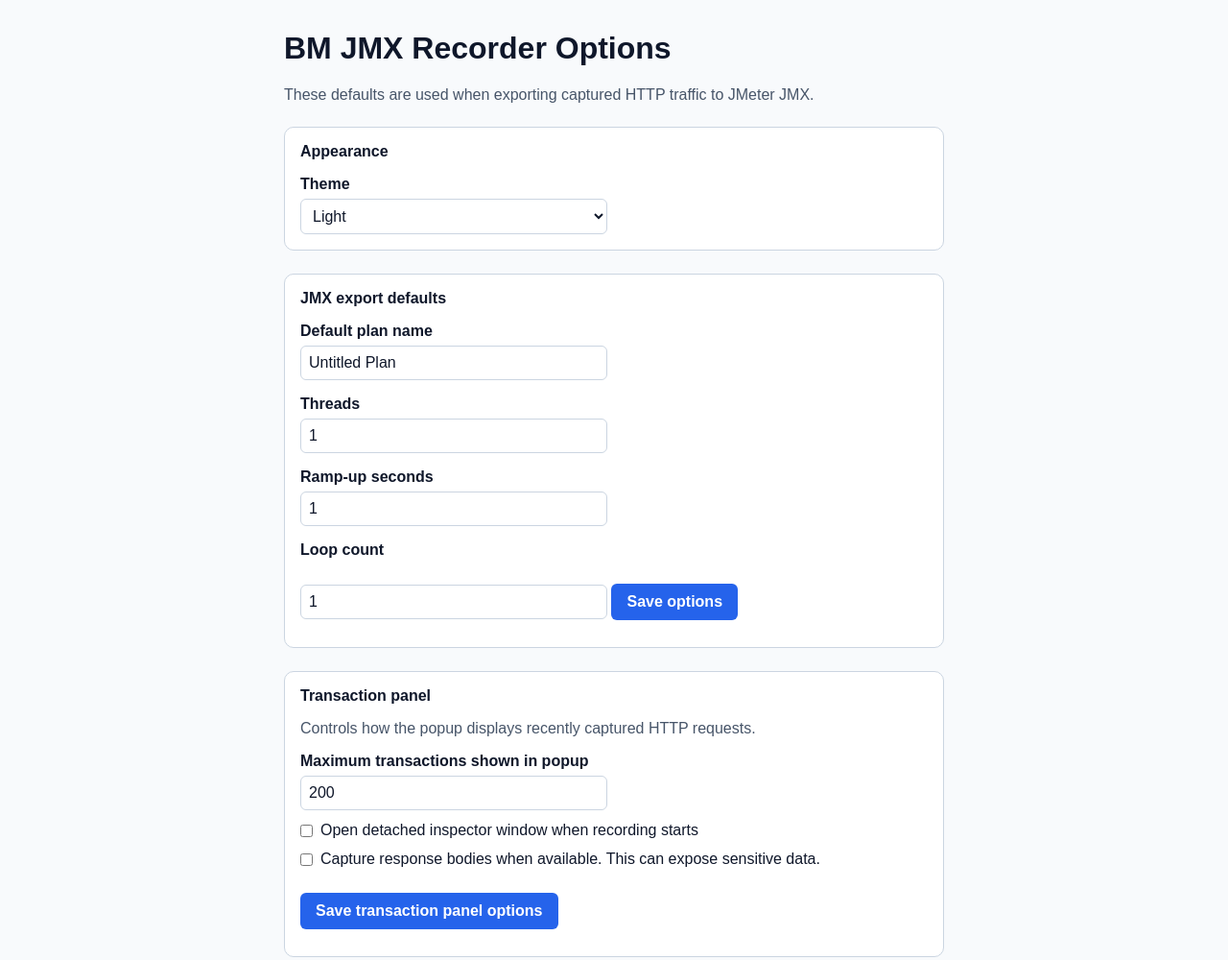
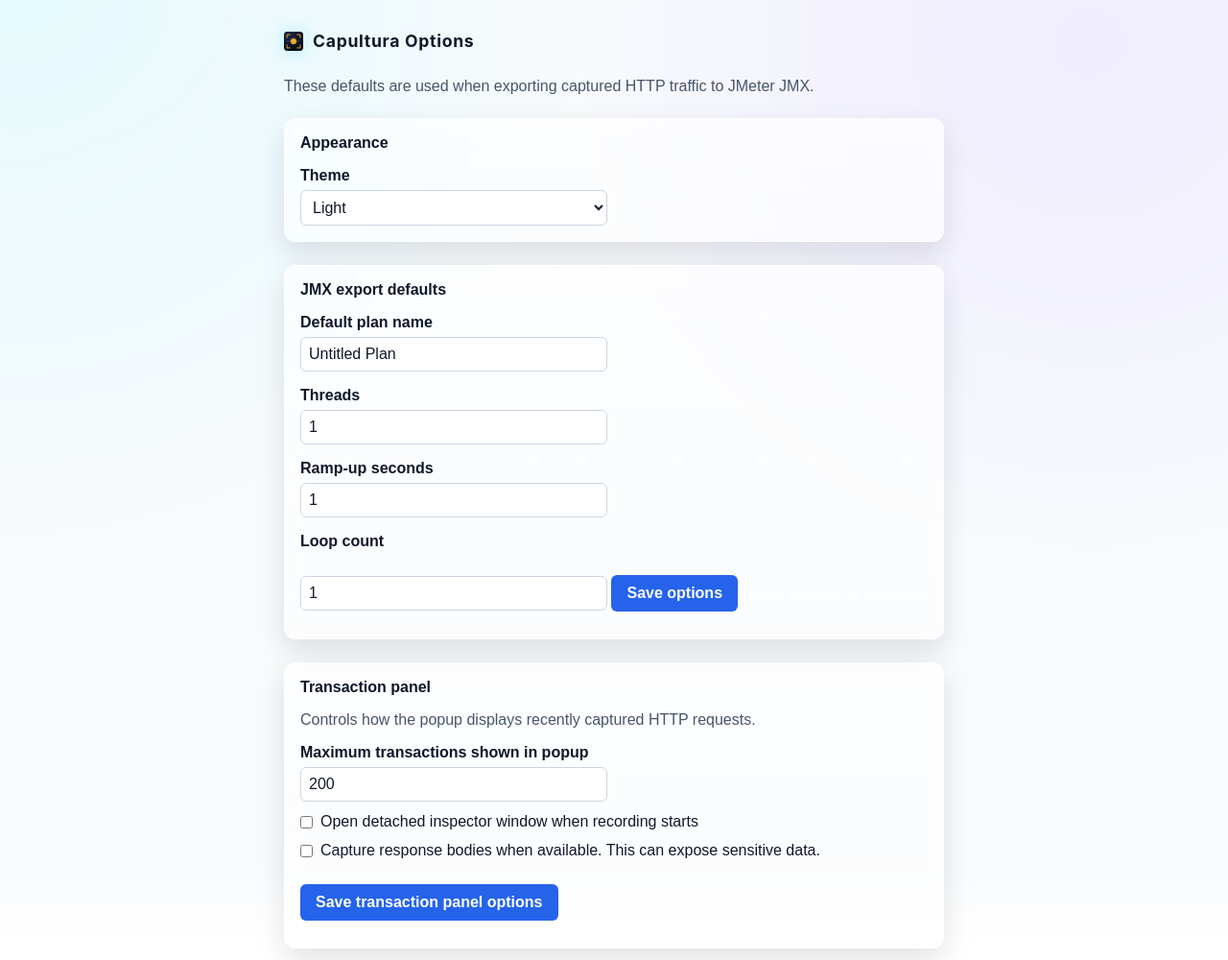
Before and after one commit to testudoq-org/jMeterRec, a website built with Vite: page src/options/options.html in a window 1280 px wide. Shown: the top 1000 px of the page at 96% size. Built offline with nearby package versions, Linux system fonts and the light colour scheme; some packages are replaced by stand-ins of ours.

Commit message:
feat: Update UI styles with new color variables, enhance button interactions, and improve layout for options and popup pages

```diff
--- a/src/options/options.css
+++ b/src/options/options.css
@@ -4,15 +4,26 @@
 
   --color-background: #f8fafc;
   --color-surface: #ffffff;
+  --color-surface-raised: rgb(255 255 255 / 0.78);
   --color-border: #cbd5e1;
+  --color-glass-border: rgb(255 255 255 / 0.62);
   --color-text: #0f172a;
   --color-muted: #475569;
   --color-primary: #2563eb;
   --color-primary-dark: #1d4ed8;
   --color-success: #15803d;
   --color-focus: rgb(37 99 235 / 35%);
+  --color-ambient-a: rgb(125 249 255 / 0.14);
+  --color-ambient-b: rgb(179 136 255 / 0.12);
+  --color-brand-cyan: #22d3ee;
+  --color-brand-violet: #8b5cf6;
+  --color-brand-pink: #ec4899;
+  --color-neon-glow: rgb(34 211 238 / 0.34);
+  --glass-highlight: rgb(255 255 255 / 0.72);
+  --glass-surface: rgb(255 255 255 / 0.58);
+  --glass-shadow: 0 12px 30px rgb(15 23 42 / 0.12);
   --radius-sm: 6px;
-  --radius-md: 10px;
+  --radius-md: 12px;
 }
 
 [data-theme='dark'] {
@@ -20,13 +31,24 @@
 
   --color-background: #0f172a;
   --color-surface: #111827;
+  --color-surface-raised: rgb(15 23 42 / 0.72);
   --color-border: #334155;
+  --color-glass-border: rgb(148 163 184 / 0.22);
   --color-text: #e5e7eb;
   --color-muted: #94a3b8;
   --color-primary: #60a5fa;
   --color-primary-dark: #3b82f6;
   --color-success: #4ade80;
   --color-focus: rgb(96 165 250 / 45%);
+  --color-ambient-a: rgb(34 211 238 / 0.16);
+  --color-ambient-b: rgb(168 85 247 / 0.14);
+  --color-brand-cyan: #67e8f9;
+  --color-brand-violet: #a78bfa;
+  --color-brand-pink: #f472b6;
+  --color-neon-glow: rgb(103 232 249 / 0.42);
+  --glass-highlight: rgb(30 41 59 / 0.52);
+  --glass-surface: rgb(15 23 42 / 0.58);
+  --glass-shadow: 0 14px 34px rgb(0 0 0 / 0.34);
 }
 
 * {
@@ -34,15 +56,73 @@
 }
 
 body {
+  position: relative;
+  isolation: isolate;
   max-width: 720px;
   margin: 32px auto;
   padding: 0 16px;
-  background: var(--color-background);
+  overflow-x: hidden;
+  background: transparent;
   color: var(--color-text);
 }
 
+body::before {
+  content: '';
+  position: fixed;
+  inset: -18%;
+  z-index: -1;
+  background:
+    radial-gradient(circle at 18% 12%, var(--color-ambient-a), transparent 34%),
+    radial-gradient(circle at 82% 18%, var(--color-ambient-b), transparent 32%),
+    linear-gradient(135deg, var(--color-background), var(--color-background));
+  filter: blur(28px) saturate(115%);
+  transform: translateX(-6%);
+  animation: bgFloat 16s ease-in-out infinite alternate;
+  pointer-events: none;
+}
+
 h1 {
+  display: inline-flex;
+  align-items: center;
+  gap: 0.5rem;
   margin-top: 0;
+  margin-bottom: 12px;
+  font-family:
+    'Inter',
+    'Segoe UI',
+    Roboto,
+    system-ui,
+    -apple-system,
+    Arial,
+    sans-serif;
+  font-size: 1.1rem;
+  font-weight: 650;
+  letter-spacing: 0.04em;
+  color: var(--color-text);
+  text-shadow: 0 1px 0 rgb(255 255 255 / 0.08);
+}
+
+/* Decorative emblem. The H1 text remains readable. */
+h1::before {
+  content: '';
+  display: inline-flex;
+  width: 1.25rem;
+  height: 1.25rem;
+  flex: 0 0 1.25rem;
+  margin-right: 0.125rem;
+  background: url('../icons/master.svg') center / contain no-repeat;
+
+  filter: drop-shadow(0 0 10px var(--color-neon-glow));
+  transform-origin: center;
+  transition:
+    transform 0.36s cubic-bezier(0.2, 0.9, 0.3, 1),
+    filter 0.36s ease;
+  pointer-events: none;
+}
+
+h1:hover::before {
+  transform: rotate(7deg) scale(1.05);
+  filter: drop-shadow(0 0 14px var(--color-neon-glow));
 }
 
 h2 {
@@ -82,25 +162,40 @@ button {
   cursor: pointer;
   font: inherit;
   font-weight: 700;
+  transition:
+    transform 0.16s cubic-bezier(0.2, 0.9, 0.3, 1),
+    box-shadow 0.16s ease,
+    background 0.16s ease;
 }
 
-button:hover {
+button:hover:not(:disabled) {
   background: var(--color-primary-dark);
+  transform: translateY(-1px);
+  box-shadow: 0 10px 24px rgb(37 99 235 / 0.18);
+}
+
+button:active:not(:disabled) {
+  transform: translateY(0);
 }
 
 button:focus-visible,
 input:focus-visible,
 select:focus-visible {
   outline: 3px solid var(--color-focus);
-  outline-offset: 2px;
+  outline-offset: 3px;
+  box-shadow: 0 0 0 5px rgb(37 99 235 / 0.08);
 }
 
 .options-section {
   margin-top: 24px;
+  margin-bottom: 14px;
   padding: 16px;
-  border: 1px solid var(--color-border);
+  border: 1px solid var(--color-glass-border);
   border-radius: var(--radius-md);
-  background: var(--color-surface);
+  background: linear-gradient(180deg, var(--glass-highlight), var(--glass-surface));
+  box-shadow: var(--glass-shadow);
+  backdrop-filter: blur(10px) saturate(140%);
+  -webkit-backdrop-filter: blur(10px) saturate(140%);
 }
 
 .checkbox-row {
@@ -123,3 +218,25 @@ select:focus-visible {
   margin-top: 12px;
   color: var(--color-success);
 }
+
+@keyframes bgFloat {
+  from {
+    transform: translate3d(-6%, -1%, 0);
+  }
+
+  to {
+    transform: translate3d(6%, 1%, 0);
+  }
+}
+
+@media (prefers-reduced-motion: reduce) {
+  body::before {
+    animation: none;
+  }
+
+  h1::before,
+  button {
+    transition: none;
+    transform: none !important;
+  }
+}
--- a/src/options/options.html
+++ b/src/options/options.html
@@ -3,11 +3,11 @@
   <head>
     <meta charset="UTF-8" />
     <meta name="viewport" content="width=device-width, initial-scale=1.0" />
-    <title>BM JMX Recorder Options</title>
+    <title>Capultura Options</title>
     <link rel="stylesheet" href="./options.css" />
   </head>
   <body>
-    <h1>BM JMX Recorder Options</h1>
+    <h1>Capultura Options</h1>
     <p>These defaults are used when exporting captured HTTP traffic to JMeter JMX.</p>
 
     <section class="options-section" aria-labelledby="appearanceOptionsTitle">
--- a/src/popup/popup.css
+++ b/src/popup/popup.css
@@ -168,14 +168,8 @@ h1::before {
   height: 1.25rem;
   flex: 0 0 1.25rem;
   margin-right: 0.125rem;
-  background: linear-gradient(
-    135deg,
-    var(--color-brand-cyan),
-    var(--color-brand-violet),
-    var(--color-brand-pink)
-  );
-  -webkit-mask: url('icons/master.svg') center / contain no-repeat;
-  mask: url('icons/master.svg') center / contain no-repeat;
+  background: url('../icons/master.svg') center / contain no-repeat;
+
   filter: drop-shadow(0 0 10px var(--color-neon-glow));
   transform-origin: center;
   transition:
```
